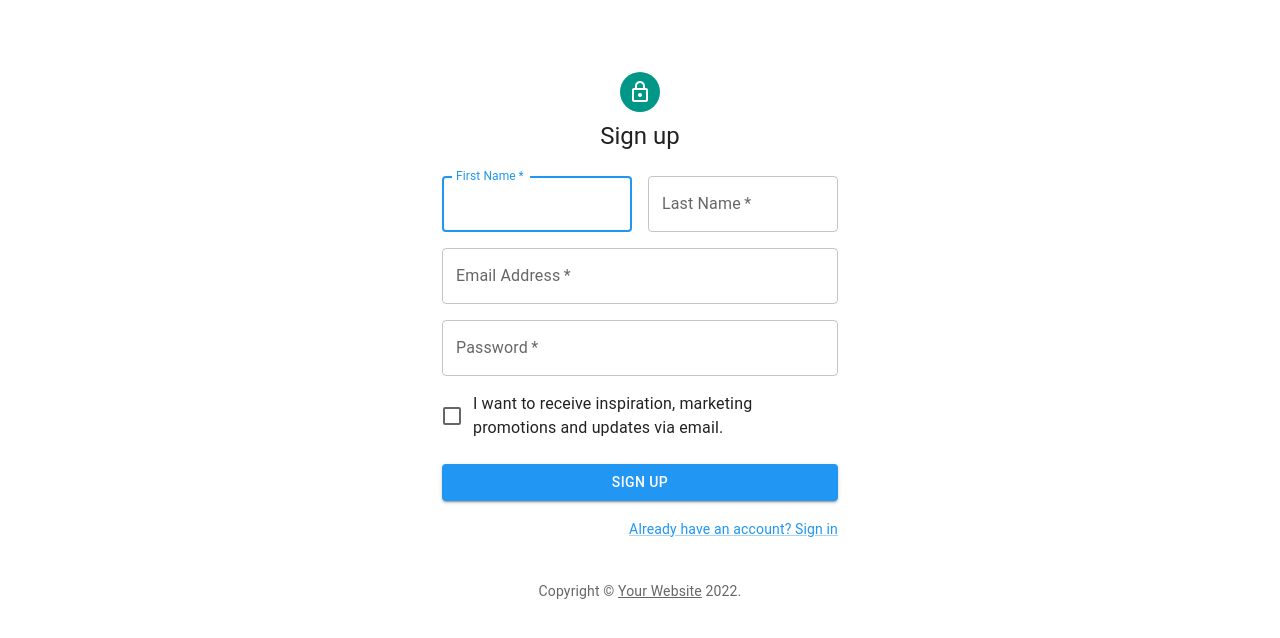
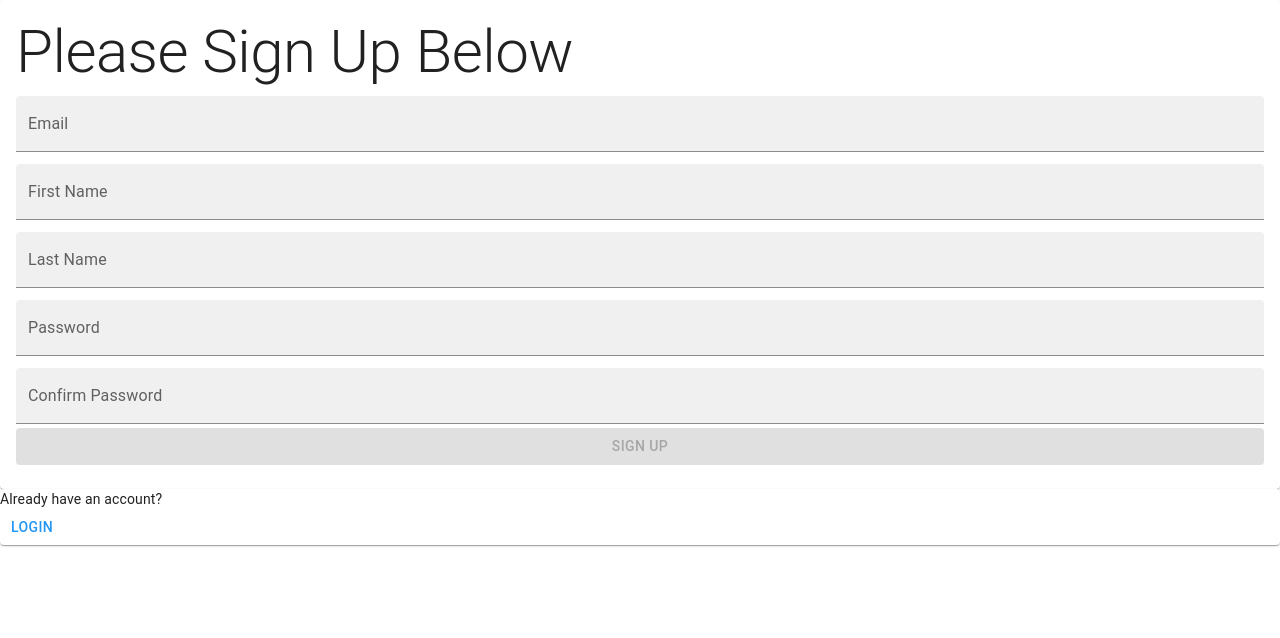
Before and after one commit to mattnickerson993/home_health_django, a React (Create React App) app in the folder client/: page /register in a window 1280 px wide. Shown: the top 638 px of the page. Built offline with nearby package versions, Linux system fonts and the light colour scheme.

Commit message:
registration flow

```diff
--- a/client/package.json
+++ b/client/package.json
@@ -17,6 +17,7 @@
     "react-hook-form": "^7.27.1",
     "react-router-dom": "^6.2.1",
     "react-scripts": "5.0.0",
+    "validator": "^13.7.0",
     "web-vitals": "^2.1.4"
   },
   "scripts": {
--- /dev/null
+++ b/client/src/api.js
@@ -0,0 +1,44 @@
+
+
+const baseURL = process.env.NODE_ENV === "development" ? "http://127.0.0.1:8000" : process.env.REACT_APP_API_URL
+
+export const api = {
+    auth: {
+        login: `${baseURL}/auth/log_in/`,
+        register: `${baseURL}/auth/sign_up`,
+        activate: `${baseURL}/auth/users/activation/`,
+        // getuser: `${baseURL}/auth/users/me/`,
+        verify: `${baseURL}/auth/token/verify/`,
+        refresh: `${baseURL}/auth/token/refresh/`,
+        logout: `${baseURL}/auth/logout/`,
+        // resetpassword:`${baseURL}/auth/users/reset_password/`,
+        // resetpasswordconfirm:`${baseURL}/auth/users/reset_password_confirm/`,
+
+    },
+//     patients: {
+//         list: `${baseURL}/api/v1/patients/`,
+//         inactivelist: `${baseURL}/api/v1/patients/inactive/`,
+//         create: `${baseURL}/api/v1/patients/create/`,
+//         detail: id => `${baseURL}/api/v1/patients/${id}/`,
+//         update: id => `${baseURL}/api/v1/patients/update/${id}/`,
+//         delete: id => `${baseURL}/api/v1/patients/delete/${id}`,
+//         archive: id => `${baseURL}/api/v1/patients/archive/${id}/`,
+//     },
+//     appointments: {
+//         list: `${baseURL}/api/v1/appointments/`,
+//         archivedlist: `${baseURL}/api/v1/appointments/archived/`,
+//         feedbacklist: `${baseURL}/api/v1/appointments/feedback/`,
+//         thirtyfeedbacklist: `${baseURL}/api/v1/appointments/feedback/thirty/`,
+//         detail: id => `${baseURL}/api/v1/appointments/detail/${id}/`,
+//         create: `${baseURL}/api/v1/appointments/create/`,
+//         delete: id => `${baseURL}/api/v1/appointments/delete/${id}/`,
+//         archive: id => `${baseURL}/api/v1/appointments/archive/${id}/`,
+//         confirm: id => `${baseURL}/api/v1/appointments/confirm/${id}/`,
+//         patientconfirm: `${baseURL}/api/v1/appointments/patient/confirm/`,
+//         doctorreview: id => `${baseURL}/api/v1/appointments/review/${id}/`,
+//         patientreview: `${baseURL}/api/v1/appointments/patient/review/`,
+//         patientfinal: `${baseURL}/api/v1/appointments/patient/final/feedback/`,
+//         doctorfeedback: id => `${baseURL}/api/v1/appointments/doctor/final/feedback/${id}/`,
+//         doctorfeedbackemail: id => `${baseURL}/api/v1/appointments/doctor/feedback/email/${id}/`
+//     }
+}
--- /dev/null
+++ b/client/src/config/config.js
@@ -0,0 +1,6 @@
+export const headers = {
+    headers:{
+        'Content-Type': 'application/json',
+        'Accept': 'application/json'
+    }
+}
--- a/client/src/pages/Register.js
+++ b/client/src/pages/Register.js
@@ -1,127 +1,180 @@
-import * as React from 'react';
-import Avatar from '@mui/material/Avatar';
-import Button from '@mui/material/Button';
-import TextField from '@mui/material/TextField';
-import FormControlLabel from '@mui/material/FormControlLabel';
-import Checkbox from '@mui/material/Checkbox';
-import Link from '@mui/material/Link';
-import Grid from '@mui/material/Grid';
-import Box from '@mui/material/Box';
-import LockOutlinedIcon from '@mui/icons-material/LockOutlined';
-import Typography from '@mui/material/Typography';
-import Container from '@mui/material/Container';
+import React from 'react'
+import { Link, Navigate } from 'react-router-dom'
+import { api } from '../api'
+import axios from 'axios'
+import isEmail from 'validator/lib/isEmail'
+import { useForm } from 'react-hook-form'
+import SEO from '../components/Seo'
+// import { useSignUpStyles } from '../styles'
+import { Button, Card, CardContent, CardHeader, CircularProgress, InputAdornment, TextField, Typography } from '@mui/material'
+import { headers } from '../config/config'
+import { CheckCircleOutline, HighlightOff } from '@mui/icons-material'
+
+const SignUp = () => {
+    // const classes = useSignUpStyles()
+    const [loading, setLoading ] = React.useState(false)
+    const [ error, setError ] = React.useState(null)
+    const [accountCreated, setAccountCreated] = React.useState(false)
+    const { register, handleSubmit, formState : { errors, isSubmitting, touchedFields, isValid }  } = useForm({mode:"onBlur"})
 
 
-function Copyright(props) {
-  return (
-    <Typography variant="body2" color="text.secondary" align="center" {...props}>
-      {'Copyright © '}
-      <Link color="inherit" href="https://mui.com/">
-        Your Website
-      </Link>{' '}
-      {new Date().getFullYear()}
-      {'.'}
-    </Typography>
-  );
+
+    async function onSubmit(data){
+        setLoading(true)
+        setError("")
+        const { email, firstname, lastname, password, confirmpassword} = data
+        try{
+
+            if (password !== confirmpassword){
+                setError('Passwords must match')
+                return
+            }
+            const res = await axios.post(api.auth.register, JSON.stringify(data), headers)
+            if (res.status !== 201){
+                setLoading(false)
+                return
+            }
+            setAccountCreated(true)
+        }catch(err){
+            setError('Sorry, there was an error signing up')
+            setLoading(false)
+
+        }
     }
 
+    const errorIcon = (
+        <InputAdornment position="end">
+            <HighlightOff style={{color: 'red', height: 30, width: 30}} />
+        </InputAdornment>
+    )
 
-export default function Register() {
-  const handleSubmit = (event) => {
-    event.preventDefault();
-    const data = new FormData(event.currentTarget);
-    // eslint-disable-next-line no-console
-    console.log({
-      email: data.get('email'),
-      password: data.get('password'),
-    });
-  };
+    const validIcon = (
+        <InputAdornment position="end">
+            <CheckCircleOutline style={{color: 'green', height: 30, width: 30}} />
+        </InputAdornment>
+    )
 
     return (
-      <Container component="main" maxWidth="xs">
-        <Box
-          sx={{
-            marginTop: 8,
-            display: 'flex',
-            flexDirection: 'column',
-            alignItems: 'center',
+        <>
+        <SEO title="Sign Up"/>
+        <section>
+            <article>
+                <Card >
+                    <CardContent>
+                    <Typography variant="h2">
+                        Please Sign Up Below
+                    </Typography>
+                    <form onSubmit={handleSubmit(onSubmit)} action="">
+                    <TextField
+                    name="email"
+                    {...register('email', {
+                        required: true,
+                        minLength: 2,
+                        maxLength: 30,
+                        validate: (input) => isEmail(input),
+                    })}
+                    InputProps={{
+                        endAdornment: errors.email ? errorIcon : touchedFields.email && validIcon
                     }}
-        >
-          <Avatar sx={{ m: 1, bgcolor: 'secondary.main' }}>
-            <LockOutlinedIcon />
-          </Avatar>
-          <Typography component="h1" variant="h5">
-            Sign up
-          </Typography>
-          <Box component="form" noValidate onSubmit={handleSubmit} sx={{ mt: 3 }}>
-            <Grid container spacing={2}>
-              <Grid item xs={12} sm={6}>
-                <TextField
-                  autoComplete="given-name"
-                  name="firstName"
-                  required
                     fullWidth
-                  id="firstName"
-                  label="First Name"
-                  autoFocus
-                />
-              </Grid>
-              <Grid item xs={12} sm={6}>
-                <TextField
-                  required
-                  fullWidth
-                  id="lastName"
-                  label="Last Name"
-                  name="lastName"
-                  autoComplete="family-name"
-                />
-              </Grid>
-              <Grid item xs={12}>
-                <TextField
-                  required
-                  fullWidth
-                  id="email"
-                  label="Email Address"
-                  name="email"
+                    variant="filled"
+                    label="Email"
+                    margin="dense"
                     autoComplete="email"
                     />
-              </Grid>
-              <Grid item xs={12}>
                     <TextField
-                  required
+                    name="firstname"
+                    {...register('firstname', {
+                        required: true,
+                        minLength: 2,
+                        maxLength: 30,
+                    })}
+                    InputProps={{
+                        endAdornment: errors.firstname ? errorIcon : touchedFields.firstname && validIcon
+                    }}
                     fullWidth
+                    variant="filled"
+                    label="First Name"
+                    margin="dense"
+                    autoComplete="firstname"
+                    />
+                    <TextField
+                    name="lastname"
+                    {...register('lastname', {
+                        required: true,
+                        minLength: 5,
+                        maxLength: 30,
+                    })}
+                    InputProps={{
+                        endAdornment: errors.lastname ? errorIcon : touchedFields.lastname && validIcon
+                    }}
+                    fullWidth
+                    variant="filled"
+                    label="Last Name"
+                    margin="dense"
+                    autoComplete="lastname"
+                    />
+                    <TextField
                     name="password"
+                    {...register('password', {
+                        required: true,
+                        minLength: 5,
+                    })}
+                    InputProps={{
+                        endAdornment: errors.password ? errorIcon : touchedFields.password && validIcon
+                    }}
+                    fullWidth
+                    variant="filled"
                     label="Password"
                     type="password"
-                  id="password"
-                  autoComplete="new-password"
+                    margin="dense"
+                    autoComplete="current-password"
                     />
-              </Grid>
-              <Grid item xs={12}>
-                <FormControlLabel
-                  control={<Checkbox value="allowExtraEmails" color="primary" />}
-                  label="I want to receive inspiration, marketing promotions and updates via email."
+                    <TextField
+                    name="confirmpassword"
+                    {...register('confirmpassword', {
+                        required: true,
+                        minLength: 5,
+                    })}
+                    InputProps={{
+                        endAdornment: errors.confirmpassword ? errorIcon : touchedFields.confirmpassword && validIcon
+                    }}
+                    fullWidth
+                    variant="filled"
+                    label="Confirm Password"
+                    type="password"
+                    margin="dense"
+                    autoComplete="current-password-confirm"
                     />
-              </Grid>
-            </Grid>
                     <Button
+                    disabled={!isValid || isSubmitting}
+                    variant="contained"
+                    fullWidth
+                    color="primary"
                     type="submit"
-              fullWidth
-              variant="contained"
-              sx={{ mt: 3, mb: 2 }}
-            >
-              Sign Up
+                    endIcon={loading && <CircularProgress/>}>
+                        Sign up
                     </Button>
-            <Grid container justifyContent="flex-end">
-              <Grid item>
-                <Link href="#" variant="body2">
-                  Already have an account? Sign in
+                    </form>
+                    {/* {error && <ErrorMessage variant="outlined" severity="error" message={error} />}
+                    {state.errorMessage &&  <ErrorMessage variant="outlined" severity="error" message={state.errorMessage}/> } */}
+                    </CardContent>
+                </Card>
+                <Card>
+                    <Typography variant="body2">
+                    Already have an account?
+                    </Typography>
+                    <Link to="/login">
+                    <Button color="primary">
+                        Login
+                    </Button>
                     </Link>
-              </Grid>
-            </Grid>
-          </Box>
-        </Box>
-        <Copyright sx={{ mt: 5 }} />
-      </Container>
-  );
+                </Card>
+            </article>
+        </section>
+        </>
+
+    )
 }
+
+export default SignUp
--- /dev/null
+++ b/client/src/styles.js
@@ -0,0 +1,21 @@
+// import { makeStyles } from "@mui/material"
+
+
+// export const useSignUpStyles = makeStyles(theme => ({
+//     section: {
+//         margin: 'auto',
+//         width: '70%',
+//         marginTop: theme.spacing(4),
+//     },
+//     bottomCard: {
+//         display:'flex',
+//         flexDirection:'column',
+//         minHeight: 100,
+//         alignItems: 'center',
+//         justifyContent: 'center',
+//     },
+//     bottomCardItem:{
+//         margin: theme.spacing(1),
+//         textDecoration: 'none',
+//     },
+// }))
```
Also changed, not shown: 1 other file (tests, documents, lock files or other folders). Lines whose indentation alone changed are shown as unchanged.
